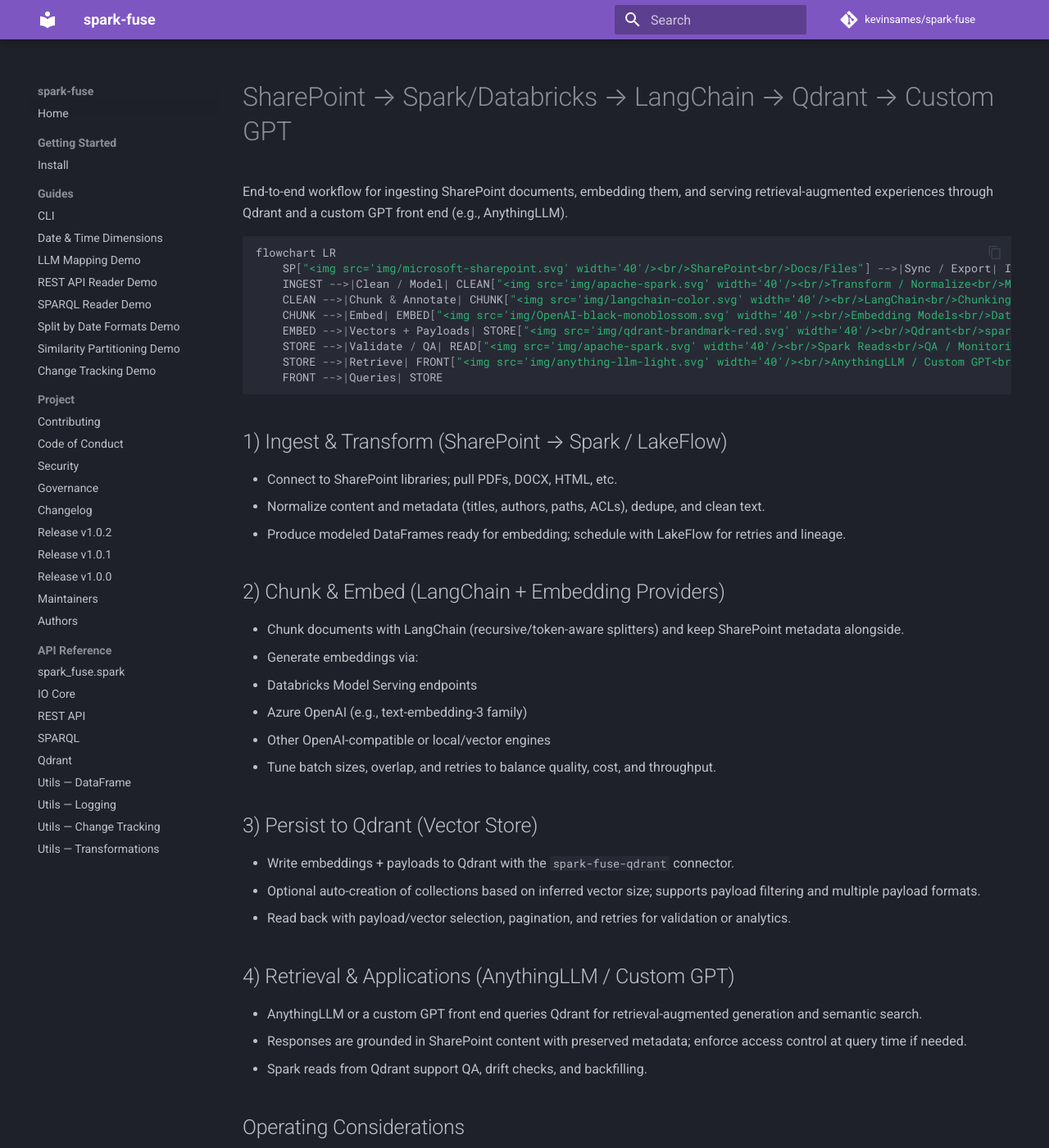
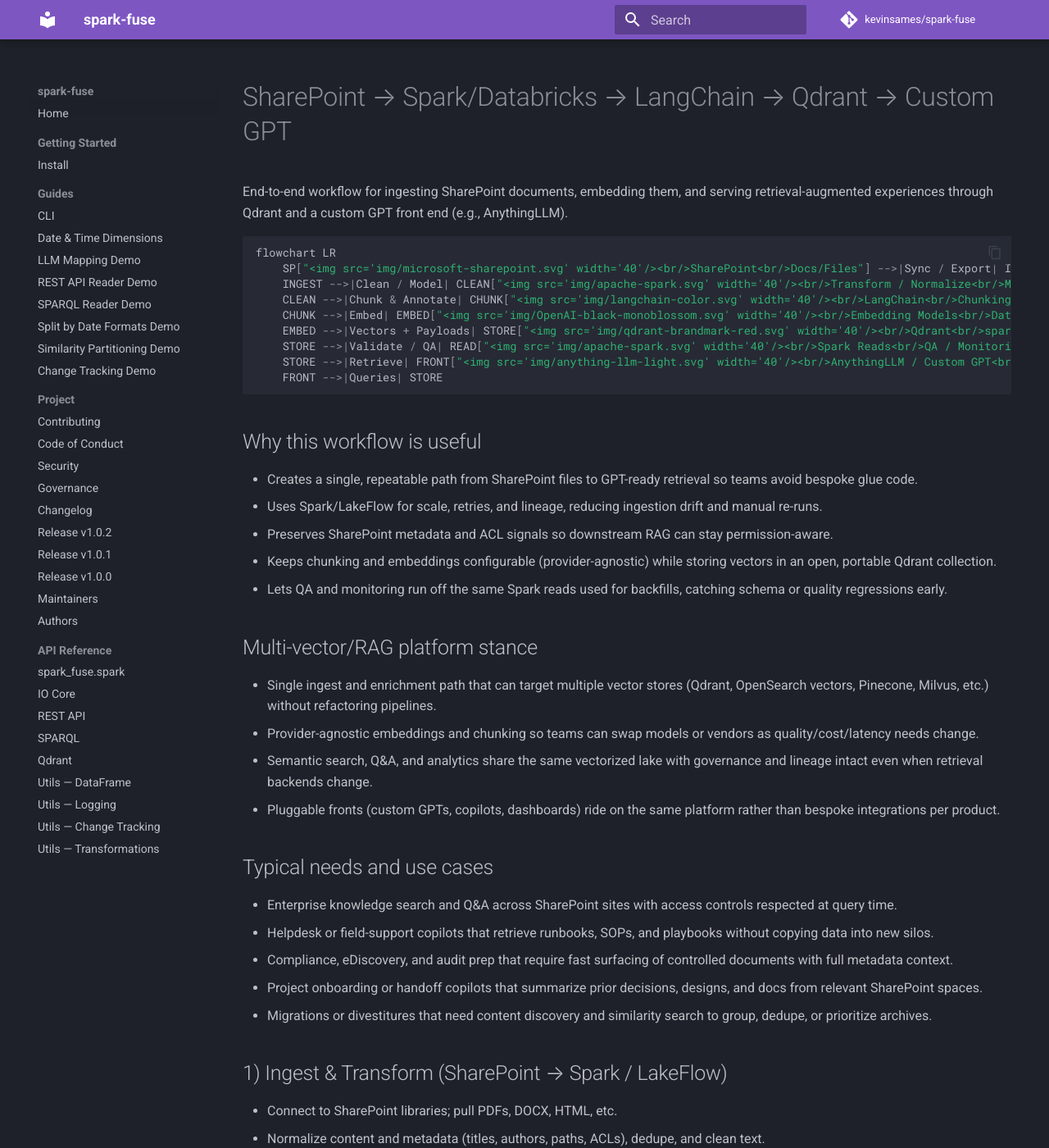
Before and after one commit to kevinsames/spark-fuse, an MkDocs documentation site: the page built from docs/workflow_qdrant_sharepoint.md, in a window 1280 px wide and 1400 px high. Shown: the whole window at 82% size. Built offline with MkDocs 1.6.1 and Material for MkDocs 9.7.7, drawn with Linux system fonts in a browser that asks for light colours; comment, search, counter and statistics services are not loaded.

Commit message:
Docs Update

````diff
--- a/docs/workflow_qdrant_sharepoint.md
+++ b/docs/workflow_qdrant_sharepoint.md
@@ -13,6 +13,26 @@
     STORE -->|Retrieve| FRONT["<img src='img/anything-llm-light.svg' width='40'/><br/>AnythingLLM / Custom GPT<br/>RAG / Search"]
     FRONT -->|Queries| STORE
 ```
+
+## Why this workflow is useful
+- Creates a single, repeatable path from SharePoint files to GPT-ready retrieval so teams avoid bespoke glue code.
+- Uses Spark/LakeFlow for scale, retries, and lineage, reducing ingestion drift and manual re-runs.
+- Preserves SharePoint metadata and ACL signals so downstream RAG can stay permission-aware.
+- Keeps chunking and embeddings configurable (provider-agnostic) while storing vectors in an open, portable Qdrant collection.
+- Lets QA and monitoring run off the same Spark reads used for backfills, catching schema or quality regressions early.
+
+## Multi-vector/RAG platform stance
+- Single ingest and enrichment path that can target multiple vector stores (Qdrant, OpenSearch vectors, Pinecone, Milvus, etc.) without refactoring pipelines.
+- Provider-agnostic embeddings and chunking so teams can swap models or vendors as quality/cost/latency needs change.
+- Semantic search, Q&A, and analytics share the same vectorized lake with governance and lineage intact even when retrieval backends change.
+- Pluggable fronts (custom GPTs, copilots, dashboards) ride on the same platform rather than bespoke integrations per product.
+
+## Typical needs and use cases
+- Enterprise knowledge search and Q&A across SharePoint sites with access controls respected at query time.
+- Helpdesk or field-support copilots that retrieve runbooks, SOPs, and playbooks without copying data into new silos.
+- Compliance, eDiscovery, and audit prep that require fast surfacing of controlled documents with full metadata context.
+- Project onboarding or handoff copilots that summarize prior decisions, designs, and docs from relevant SharePoint spaces.
+- Migrations or divestitures that need content discovery and similarity search to group, dedupe, or prioritize archives.
 
 ## 1) Ingest & Transform (SharePoint → Spark / LakeFlow)
 - Connect to SharePoint libraries; pull PDFs, DOCX, HTML, etc.
````
